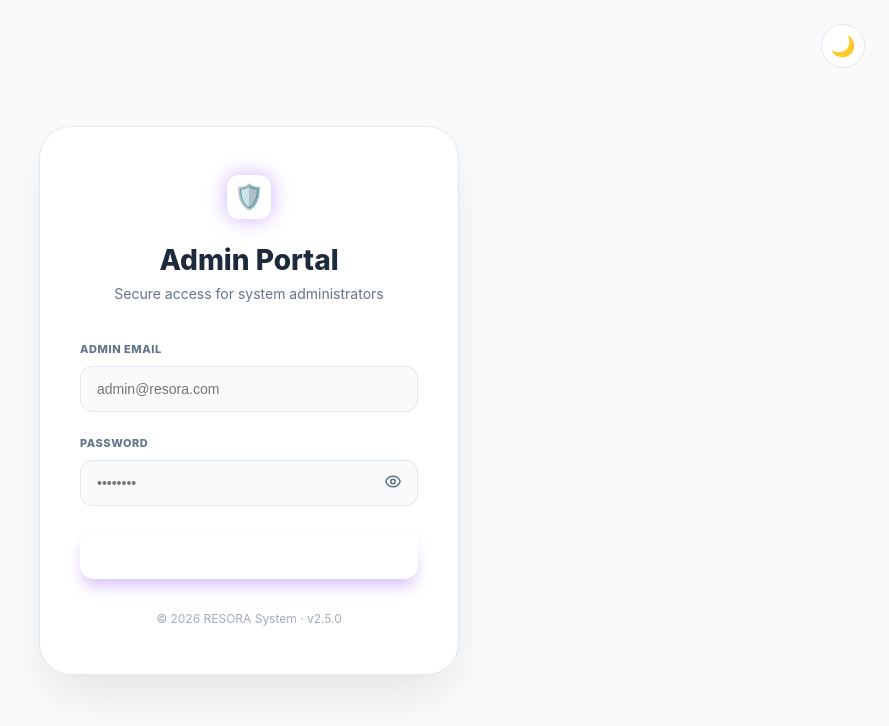
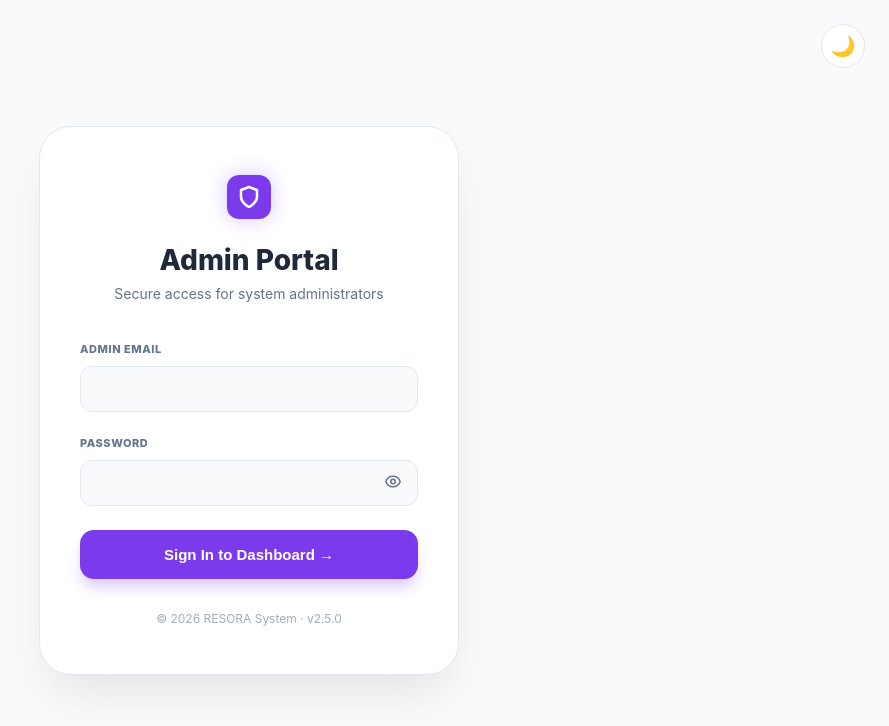
Before and after one commit to Campus-Resource-Allocation/Frontend, a React (Create React App) app in the folder Scras_frontend/: page /admin/login in a window 1280 px wide. Shown: the top 726 px of the page, without its empty margins (391-1280 px from the left). Built offline with nearby package versions, Linux system fonts and the light colour scheme; no server answers.

Commit message:
Admin portal Ui modified

```diff
--- a/Scras_frontend/src/pages/admin/AdminLogin.jsx
+++ b/Scras_frontend/src/pages/admin/AdminLogin.jsx
@@ -42,7 +42,9 @@ const AdminLogin = ({ theme, toggleTheme }) => {  // ✅ REMOVE onLoginSuccess
             <div className={styles.glassCard}>
                 <div className={styles.logoWrapper}>
                     <span className={styles.logo}>
-                        🛡️
+                        <svg width="24" height="24" viewBox="0 0 24 24" fill="none" stroke="currentColor" strokeWidth="2.5" strokeLinecap="round" strokeLinejoin="round">
+                            <path d="M12 22s8-4 8-10V5l-8-3-8 3v7c0 6 8 10 8 10z" />
+                        </svg>
                     </span>
                 </div>
 
@@ -54,7 +56,6 @@ const AdminLogin = ({ theme, toggleTheme }) => {  // ✅ REMOVE onLoginSuccess
                         <label>ADMIN EMAIL</label>
                         <input
                             type="email"
-                            placeholder="admin@resora.com"
                             value={email}
                             onChange={(e) => setEmail(e.target.value)}
                             required
@@ -67,7 +68,6 @@ const AdminLogin = ({ theme, toggleTheme }) => {  // ✅ REMOVE onLoginSuccess
                         <div style={{ position: 'relative' }}>
                             <input
                                 type={showPassword ? 'text' : 'password'}
-                                placeholder="••••••••"
                                 value={password}
                                 onChange={(e) => setPassword(e.target.value)}
                                 required
--- a/Scras_frontend/src/pages/admin/AdminLogin.module.css
+++ b/Scras_frontend/src/pages/admin/AdminLogin.module.css
@@ -57,7 +57,7 @@
     justify-content: center;
     color: white;
     font-size: 24px;
-    box-shadow: 0 0 20px rgba(124, 58, 237, 0.4);
+    box-shadow: 0 0 20px var(--admin-accent-glow);
 }
 
 .glassCard h2 {
@@ -125,12 +125,12 @@
     font-weight: 700;
     cursor: pointer;
     transition: all 0.2s;
-    box-shadow: 0 10px 15px -3px rgba(124, 58, 237, 0.3);
+    box-shadow: 0 10px 15px -3px var(--admin-accent-glow);
 }
 
 .submitBtn:hover:not(:disabled) {
     transform: translateY(-2px);
-    box-shadow: 0 15px 25px -5px rgba(124, 58, 237, 0.4);
+    box-shadow: 0 15px 25px -5px var(--admin-accent-glow);
 }
 
 .submitBtn:disabled {
--- a/Scras_frontend/src/styles/main.css
+++ b/Scras_frontend/src/styles/main.css
@@ -307,6 +307,10 @@
     --theme-login-bg: #f0fdf4;
     --theme-login-form-bg: #f0fdf4;
     --theme-login-sidebar-bg: #e6e2f1; /* Lightish Purple/Lavender */
+
+    /* Admin Accent Variables */
+    --admin-accent: #7c3aed;
+    --admin-accent-glow: rgba(124, 58, 237, 0.3);
 }
 
 [data-theme='dark'] {
@@ -360,6 +364,10 @@
     --theme-login-bg: #0f172a; /* Deep Navy */
     --theme-login-form-bg: #0f172a;
     --theme-login-sidebar-bg: #1e293b; /* Deep Slate */
+
+    /* Admin Accent Variables */
+    --admin-accent: #a78bfa;
+    --admin-accent-glow: rgba(167, 139, 250, 0.4);
 }
 
 * {
```
